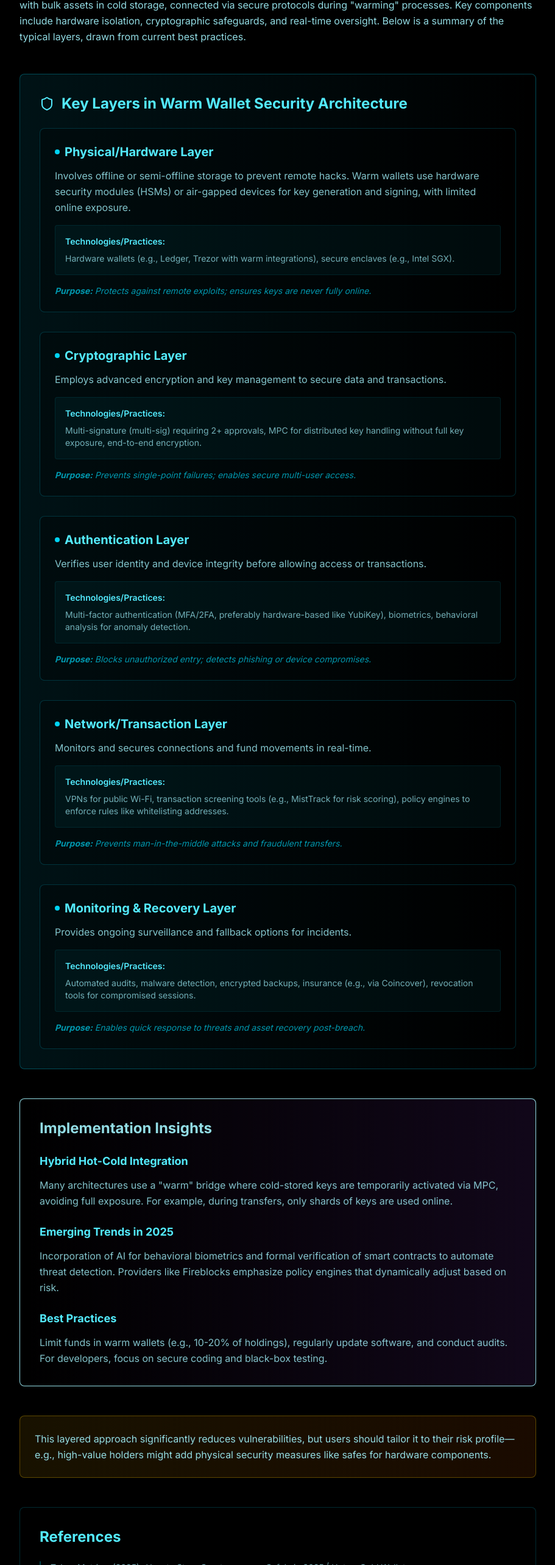
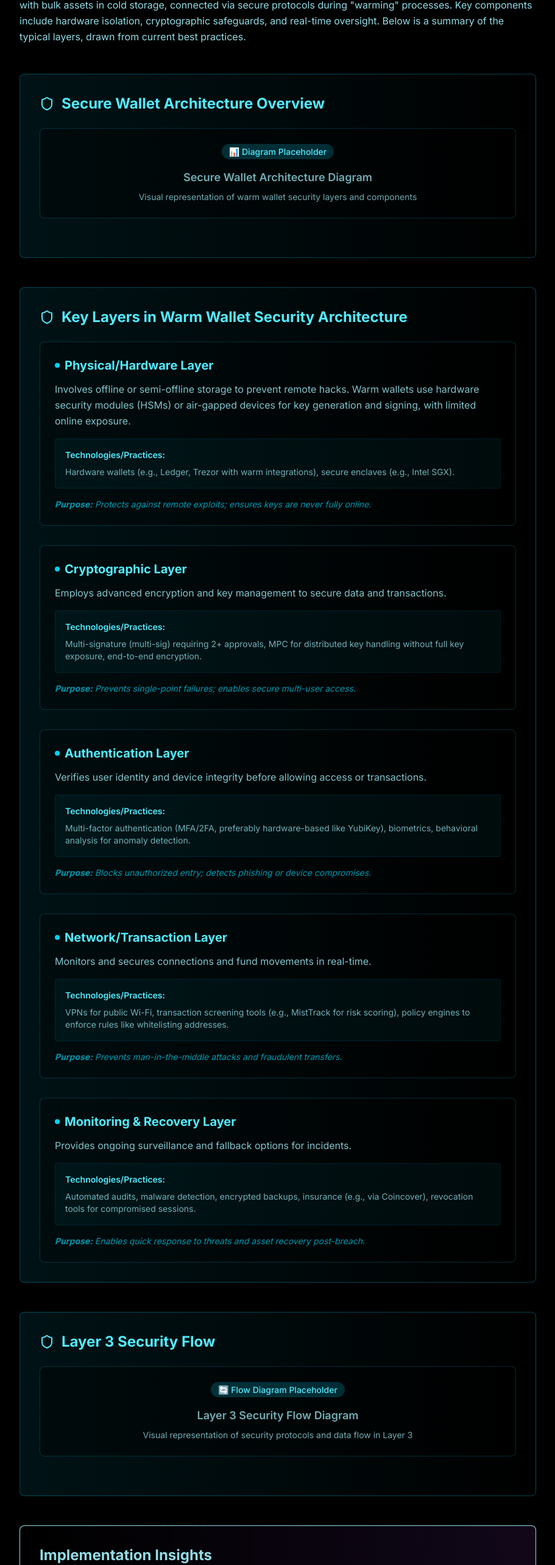
Before and after one commit to code-x-app/code-x-landing, a Next.js app: page /blog/warm-wallet-security-architecture in a window 1280 px wide. Shown: the part 819-3385 px from the top of the page at 61% size, without its empty margins (184-1095 px from the left). Built offline with nearby package versions, Linux system fonts and the light colour scheme; no server answers.

Commit message:
Add diagram placeholders for secure wallet architecture and layer 3 flow

```diff
--- a/src/app/blog/warm-wallet-security-architecture/page.tsx
+++ b/src/app/blog/warm-wallet-security-architecture/page.tsx
@@ -82,6 +82,26 @@ export default function WarmWalletSecurityPost() {
             <p>
               The core architecture often integrates hot and cold elements: small amounts in warm storage for quick access, with bulk assets in cold storage, connected via secure protocols during "warming" processes. Key components include hardware isolation, cryptographic safeguards, and real-time oversight. Below is a summary of the typical layers, drawn from current best practices.
             </p>
+
+            {/* Secure Wallet Architecture Diagram */}
+            <div className="bg-gradient-to-r from-cyan-500/10 to-magenta-500/10 border border-cyan-400/30 rounded-lg p-8 my-12">
+              <h2 className="text-2xl font-bold text-cyan-300 mb-6 flex items-center gap-3 font-orbitron">
+                <Shield className="w-6 h-6" />
+                Secure Wallet Architecture Overview
+              </h2>
+
+              <div className="bg-black/40 border border-cyan-400/20 rounded-lg p-6 mb-8">
+                <div className="text-center text-cyan-300/60 mb-4">
+                  <span className="bg-cyan-400/20 text-cyan-300 px-3 py-1 rounded-full text-sm font-medium">
+                    📊 Diagram Placeholder
+                  </span>
+                </div>
+                <div className="text-center text-cyan-200/70">
+                  <p className="text-lg font-semibold mb-2">Secure Wallet Architecture Diagram</p>
+                  <p className="text-sm">Visual representation of warm wallet security layers and components</p>
+                </div>
+              </div>
+            </div>
 
             <div className="bg-gradient-to-r from-cyan-500/10 to-magenta-500/10 border border-cyan-400/30 rounded-lg p-8 my-12">
               <h2 className="text-2xl font-bold text-cyan-300 mb-6 flex items-center gap-3 font-orbitron">
@@ -178,6 +198,26 @@ export default function WarmWalletSecurityPost() {
                   <p className="text-sm text-cyan-400/70 mt-4 italic">
                     <strong>Purpose:</strong> Enables quick response to threats and asset recovery post-breach.
                   </p>
+                </div>
+              </div>
+            </div>
+
+            {/* Layer 3 Flow Diagram */}
+            <div className="bg-gradient-to-r from-cyan-500/10 to-magenta-500/10 border border-cyan-400/30 rounded-lg p-8 my-12">
+              <h2 className="text-2xl font-bold text-cyan-300 mb-6 flex items-center gap-3 font-orbitron">
+                <Shield className="w-6 h-6" />
+                Layer 3 Security Flow
+              </h2>
+
+              <div className="bg-black/40 border border-cyan-400/20 rounded-lg p-6 mb-8">
+                <div className="text-center text-cyan-300/60 mb-4">
+                  <span className="bg-cyan-400/20 text-cyan-300 px-3 py-1 rounded-full text-sm font-medium">
+                    🔄 Flow Diagram Placeholder
+                  </span>
+                </div>
+                <div className="text-center text-cyan-200/70">
+                  <p className="text-lg font-semibold mb-2">Layer 3 Security Flow Diagram</p>
+                  <p className="text-sm">Visual representation of security protocols and data flow in Layer 3</p>
                 </div>
               </div>
             </div>
```
Also changed, not shown: flow in layer 3 wallet.png (added), secure wallet architecture.png (added).
